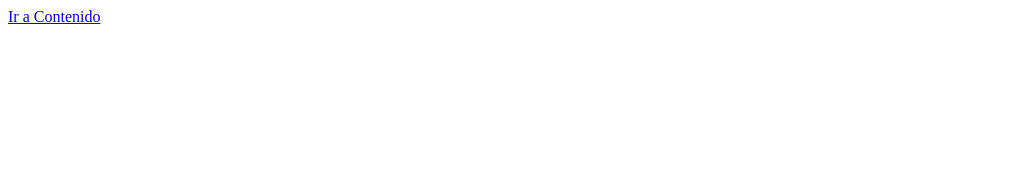
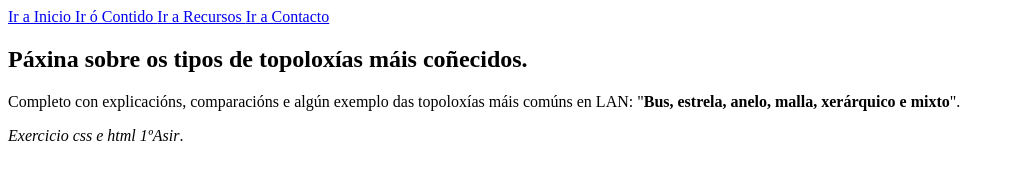
Before and after one commit to ivanpicallo556-png/Web-, a plain HTML site: page index.html in a window 1280 px wide. Shown: the whole page, without its empty margins (0-1015 px from the left). Drawn offline with Linux system fonts and the light colour scheme.

Commit message:
index.html Modelo pre final

```diff
--- a/index.html
+++ b/index.html
@@ -3,14 +3,25 @@
 <head>
     <meta charset="UTF-8">
     <meta name="viewport" content="width=device-width, initial-scale=1.0">
-    <title>Index</title>
+    <title>Tipos de Topoloxías de redes</title>
 </head>
 <body>
     <header>
-        <nav>
-            <a href="contenido.html"> Ir a Contenido </a>
-            <a href="recursos.html"
+        <nav class="barraNavegacion">
+            <a href="index.html"> Ir a Inicio </a>
+            <a href="contenido.html"> Ir ó Contido </a>
+            <a href="recursos.html"> Ir a Recursos </a>
+            <a href="contacto.html"> Ir a Contacto </a>
         </nav>
     </header>
+    <main>
+        <section class="indexIntro">
+        <h2>Páxina sobre os tipos de topoloxías máis coñecidos.</h2>
+        <p>Completo con explicacións, comparacións e algún exemplo das topoloxías máis comúns en LAN: "<b>Bus, estrela, anelo, malla, xerárquico e mixto</b>".</p>
+        </section>
+    </main>
+    <footer>
+        <p><i>Exercicio css e html 1ºAsir</i>.</p>
+    </footer>
 </body>
 </html>
```
